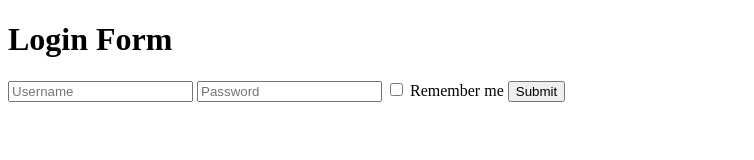
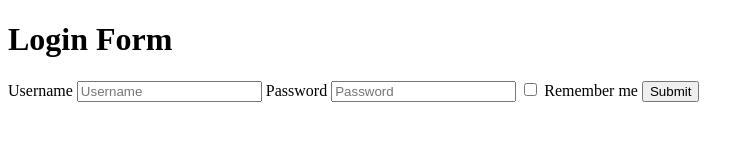
Before and after one commit to acciojob/remember-me-login-form-Riyakhilari, a website: page main.html in a window 1280 px wide. Shown: the whole page, without its empty margins (0-754 px from the left). Drawn offline with Linux system fonts and the light colour scheme.

Commit message:
created a submission

```diff
--- a/main.html
+++ b/main.html
@@ -11,11 +11,18 @@
 <body>
     <h1>Login Form</h1>
     <form id="loginForm">
+        <!-- Label for username with 'for' attribute linked to 'username' input -->
+        <label for="username">Username</label>
         <input type="text" id="username" placeholder="Username" required>
+
+        <!-- Label for password with 'for' attribute linked to 'password' input -->
+        <label for="password">Password</label>
         <input type="password" id="password" placeholder="Password" required>
+
         <label>
             <input type="checkbox" id="checkbox"> Remember me
         </label>
+
         <input type="submit" id="submit" value="Submit">
     </form>
 
```
